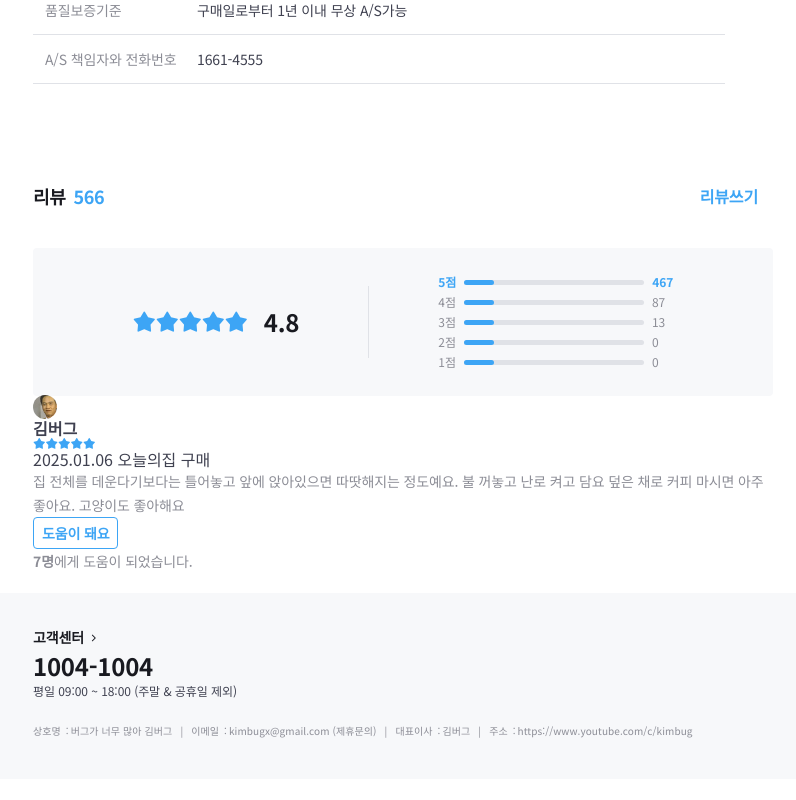
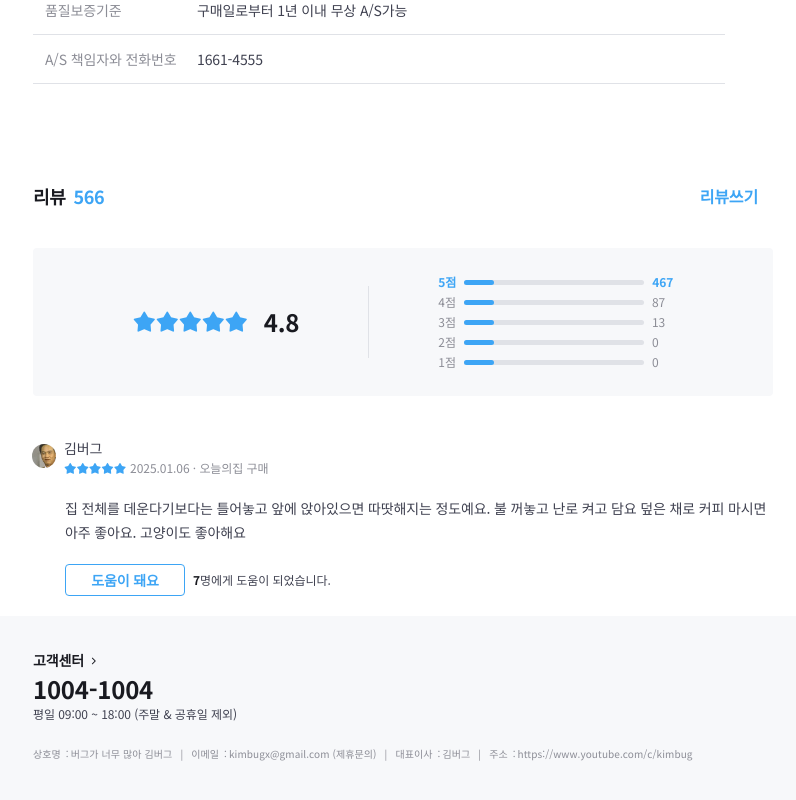
Before and after one commit to Kim-SAMSA/scss_tomorrow_house, a website: page index.html in a window 1280 px wide. Shown: the part 9020-9820 px from the top of the page, without its empty margins (47-843 px from the left). Before the commit the page ends 9799 px from the top, so only its background shows below. Drawn offline with nearby package versions, Linux system fonts and the light colour scheme; files that its build step writes are made by us from their sources; files whose address does not match are found by name.

Commit message:
Style the basic version of review-card

```diff
--- /dev/null
+++ b/styles/component/_review-card.scss
@@ -0,0 +1,112 @@
+@use '../constants/colors' as *;
+
+@use '../mixins/flexbox' as *;
+@use '../mixins/text-style' as *;
+@use '../mixins/responsive' as *;
+
+.review-card {
+  padding: 20px 0;
+
+  &:last-child {
+    padding-bottom: 0;
+  }
+
+  &-header {
+    @include flexbox(start);
+    margin-bottom: 20px;
+
+    .avatar-24,
+    .username {
+      &:active {
+        opacity: 0.4;
+      }
+    }
+
+    .avatar-24 {
+      margin-right: 8px;
+    }
+
+    .username {
+      @include text-style(13, $primary);
+
+      strong {
+        font-weight: 400;
+      }
+    }
+
+    .detail {
+      @include flexbox(start);
+      @include text-style(12, $secondary);
+
+      .star-rating-13 {
+        margin-right: 4px;
+      }
+
+      time::after {
+        content: ' · ';
+      }
+    }
+  }
+
+  &-body {
+    margin-bottom: 20px;
+
+    p {
+      @include text-style(13, $primary);
+    }
+  }
+
+  &-footer {
+    @include flexbox(start);
+
+    button {
+      width: 120px;
+      margin-right: 8px;
+    }
+
+    p {
+      @include text-style(12, $primary);
+
+      strong {
+        font-weight: 400;
+      }
+
+      span {
+        color: $dark;
+        font-weight: 700;
+      }
+    }
+  }
+
+  @include responsive(T) {
+    padding: 40px 0;
+
+    &-body,
+    &-footer {
+      padding-left: 32px;
+    }
+
+    &-header {
+      .username {
+        @include text-style(14);
+      }
+    }
+
+    &-body {
+      p {
+        @include text-style(14);
+      }
+    }
+  }
+
+  @include responsive(D) {
+    &-header {
+      .avatar-24,
+      .username {
+        &:hover {
+          opacity: 0.4;
+        }
+      }
+    }
+  }
+}
--- a/styles/main.scss
+++ b/styles/main.scss
@@ -43,6 +43,7 @@
 @use './component/product-spec';
 @use './component/review-scoreboard';
 @use './component/score-stats';
+@use './component/review-card';
 
 @use './layouts/breakpoint';
 @use './layouts/grids';
```
